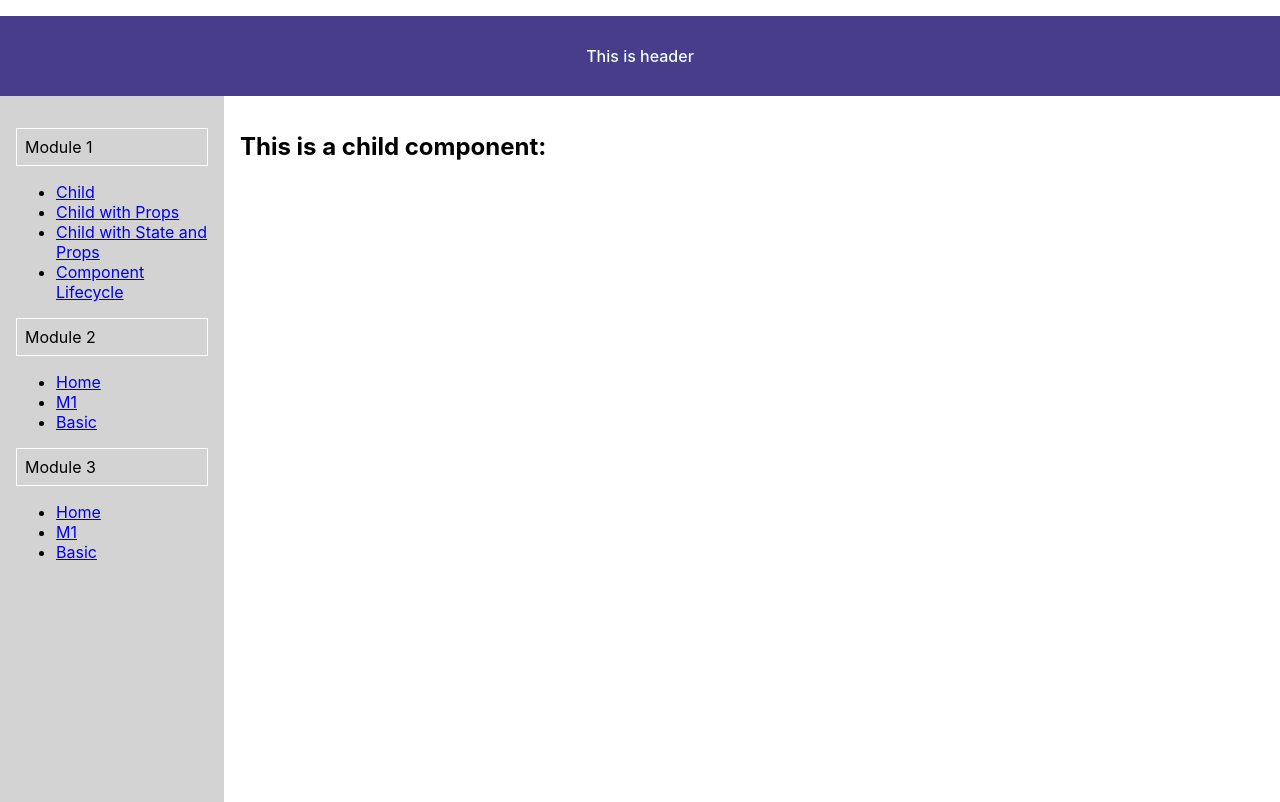
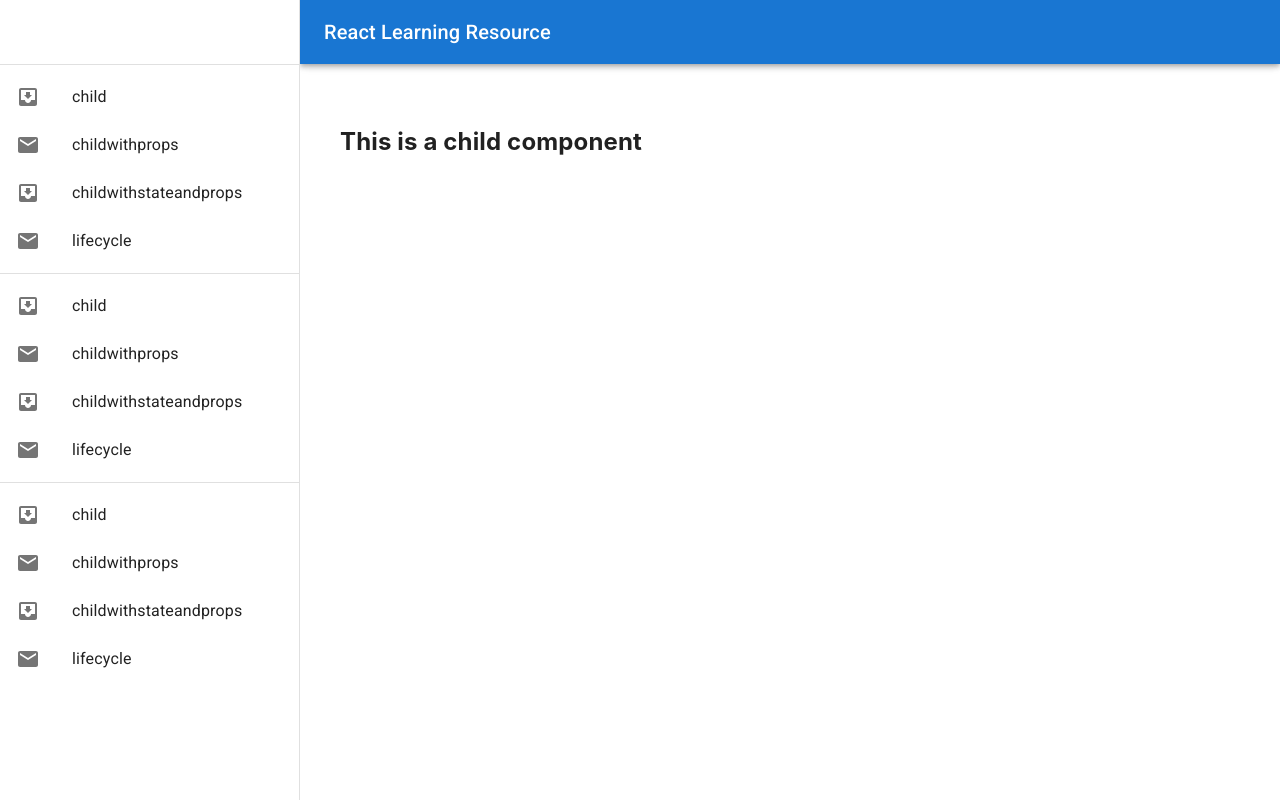
Before and after one commit to Successive-Somesh/react-tutorial, a React (Create React App) app: page / in a window 1280 px wide. Shown: the top 802 px of the page. Built offline with nearby package versions, Linux system fonts and the light colour scheme.

Commit message:
added mui theme

```diff
--- a/package.json
+++ b/package.json
@@ -3,6 +3,11 @@
   "version": "0.1.0",
   "private": true,
   "dependencies": {
+    "@emotion/react": "^11.9.0",
+    "@emotion/styled": "^11.8.1",
+    "@mui/icons-material": "^5.8.3",
+    "@mui/material": "^5.8.3",
+    "@mui/styled-engine-sc": "^5.8.0",
     "@testing-library/jest-dom": "^5.16.4",
     "@testing-library/react": "^13.2.0",
     "@testing-library/user-event": "^13.5.0",
@@ -10,6 +15,7 @@
     "react-dom": "^18.1.0",
     "react-router-dom": "^6.3.0",
     "react-scripts": "5.0.1",
+    "styled-components": "^5.3.5",
     "web-vitals": "^2.1.4"
   },
   "scripts": {
--- a/public/index.html
+++ b/public/index.html
@@ -1,14 +1,12 @@
 <!DOCTYPE html>
 <html lang="en">
+
 <head>
   <meta charset="utf-8" />
   <link rel="icon" href="%PUBLIC_URL%/favicon.ico" />
   <meta name="viewport" content="width=device-width, initial-scale=1" />
   <meta name="theme-color" content="#000000" />
-    <meta
-      name="description"
-      content="Web site created using create-react-app"
-    />
+  <meta name="description" content="Web site created using create-react-app" />
   <link rel="apple-touch-icon" href="%PUBLIC_URL%/logo192.png" />
   <!--
       manifest.json provides metadata used when your web app is installed on a
@@ -24,8 +22,11 @@
       work correctly both with client-side routing and a non-root public URL.
       Learn how to configure a non-root public URL by running `npm run build`.
     -->
+  <link rel="stylesheet" href="https://fonts.googleapis.com/css?family=Roboto:300,400,500,700&display=swap" />
+  <link rel="stylesheet" href="https://fonts.googleapis.com/icon?family=Material+Icons" />
   <title>React App</title>
 </head>
+
 <body>
   <noscript>You need to enable JavaScript to run this app.</noscript>
   <div id="root"></div>
@@ -40,4 +41,5 @@
       To create a production bundle, use `npm run build` or `yarn build`.
     -->
 </body>
+
 </html>
--- a/src/App.js
+++ b/src/App.js
@@ -25,27 +25,98 @@
 import Sidebar from './Layout/Sidebar';
 import Header from './Layout/Header';
 import Footer from './Layout/Footer';
+////////////////////
+import PropTypes from 'prop-types';
+import AppBar from '@mui/material/AppBar';
+import Box from '@mui/material/Box';
+import CssBaseline from '@mui/material/CssBaseline';
+import Divider from '@mui/material/Divider';
+import Drawer from '@mui/material/Drawer';
+import IconButton from '@mui/material/IconButton';
+import InboxIcon from '@mui/icons-material/MoveToInbox';
+import MenuIcon from '@mui/icons-material/Menu';
+import Toolbar from '@mui/material/Toolbar';
+import Typography from '@mui/material/Typography';
+import drawer from './Layout/drawer';
+const drawerWidth = 300;
+
+function App(props) {
+  const { window } = props;
+  const [mobileOpen, setMobileOpen] = React.useState(false);
+
+  const handleDrawerToggle = () => {
+    setMobileOpen(!mobileOpen);
+  };
 
 
-class App extends Component {
-  constructor() {
-    super();
-    this.state = {
-      Appkey: "App Value 1",
-      unmount: false,
-      user: { name: "Somesh", org: "ST" }
-    }
-    //console.log(this);
+  const container = window !== undefined ? () => window().document.body : undefined;
 
-  }
+    return(
+      <Box sx={{ display: 'flex' }}>
+      <CssBaseline />
+      <AppBar
+        position="fixed"
+        sx={{
+          width: { sm: `calc(100% - ${drawerWidth}px)` },
+          ml: { sm: `${drawerWidth}px` },
+        }}
+      >
+        <Toolbar>
+          <IconButton
+            color="inherit"
+            aria-label="open drawer"
+            edge="start"
+            onClick={handleDrawerToggle}
+            sx={{ mr: 2, display: { sm: 'none' } }}
+          >
+            <MenuIcon />
+          </IconButton>
+          <Typography variant="h6" noWrap component="div">
+            React Learning Resource
+          </Typography>
+        </Toolbar>
+      </AppBar>
+      <Box
+        component="nav"
+        sx={{ width: { sm: drawerWidth }, flexShrink: { sm: 0 } }}
+        aria-label="mailbox folders"
+      >
+        {/* The implementation can be swapped with js to avoid SEO duplication of links. */}
+        <Drawer
+          container={container}
+          variant="temporary"
+          open={mobileOpen}
+          onClose={handleDrawerToggle}
+          ModalProps={{
+            keepMounted: true, // Better open performance on mobile.
+          }}
+          sx={{
+            display: { xs: 'block', sm: 'none' },
+            '& .MuiDrawer-paper': { boxSizing: 'border-box', width: drawerWidth },
+          }}
+        >
+          {drawer}
+        </Drawer>
+        <Drawer
+          variant="permanent"
+          sx={{
+            display: { xs: 'none', sm: 'block' },
+            '& .MuiDrawer-paper': { boxSizing: 'border-box', width: drawerWidth },
+          }}
+          open
+        >
+          {drawer}
+        </Drawer>
+      </Box>
+      <Box
+        component="main"
+        sx={{ flexGrow: 1, p: 3, width: { sm: `calc(100% - ${drawerWidth}px)` } }}
+      >
+        <Toolbar />
+        <BrowserRouter>
 
+        <div className='container'>
 
-  render() {
-    return (
-      <BrowserRouter>
-        <Header className="header"/>
-        <div className='container'>
-        <Sidebar className='sidebar'/>
 
         <section className='main' style={{height:'100vh'}}>
           <Routes>
@@ -62,11 +133,16 @@
           </Routes>
         </section>
         </div>
-        <Footer className="footer"/>
+
       </BrowserRouter>
+
+      </Box>
+    </Box>
     );
+}
 
-  }
+App.propTypes = {
+  window: PropTypes.func,
+};
 
-}
 export default App;
--- /dev/null
+++ b/src/Layout/drawer.jsx
@@ -0,0 +1,58 @@
+import Divider from '@mui/material/Divider';
+import InboxIcon from '@mui/icons-material/MoveToInbox';
+import Toolbar from '@mui/material/Toolbar';
+import List from '@mui/material/List';
+import ListItem from '@mui/material/ListItem';
+import ListItemButton from '@mui/material/ListItemButton';
+import ListItemIcon from '@mui/material/ListItemIcon';
+import ListItemText from '@mui/material/ListItemText';
+import MailIcon from '@mui/icons-material/Mail';
+import { Link } from '@mui/material';
+
+
+const drawer = (
+    <div>
+      <Toolbar />
+      <Divider />
+      <List>
+        {['child','childwithprops','childwithstateandprops','lifecycle'].map((text, index) => (
+          <ListItem key={text} disablePadding button component={Link} href={'/m1/'+text}>
+            <ListItemButton>
+              <ListItemIcon>
+                {index % 2 === 0 ? <InboxIcon /> : <MailIcon />}
+              </ListItemIcon>
+              <ListItemText primary={text} />
+            </ListItemButton>
+          </ListItem>
+        ))}
+      </List>
+      <Divider />
+      <List>
+      {['child','childwithprops','childwithstateandprops','lifecycle'].map((text, index) => (
+          <ListItem key={text} disablePadding button component={Link} href={'/m1/'+text}>
+            <ListItemButton>
+              <ListItemIcon>
+                {index % 2 === 0 ? <InboxIcon /> : <MailIcon />}
+              </ListItemIcon>
+              <ListItemText primary={text} />
+            </ListItemButton>
+          </ListItem>
+        ))}
+      </List>
+      <Divider />
+      <List>
+      {['child','childwithprops','childwithstateandprops','lifecycle'].map((text, index) => (
+          <ListItem key={text} disablePadding button component={Link} href={'/m1/'+text}>
+            <ListItemButton>
+              <ListItemIcon>
+                {index % 2 === 0 ? <InboxIcon /> : <MailIcon />}
+              </ListItemIcon>
+              <ListItemText primary={text} />
+            </ListItemButton>
+          </ListItem>
+        ))}
+      </List>
+    </div>
+  );
+
+  export default drawer;
--- /dev/null
+++ b/src/Layout/theme.js
@@ -0,0 +1,31 @@
+import { createTheme } from '@mui/material/styles';
+const theme = createTheme({
+    palette: {
+      primary: {
+        main: 'rgba(47,99,99,1)'
+      }
+    },
+  })
+
+  theme.overrides = {
+    ...theme.overrides,
+    MuiButton: {
+        ...theme.MuiButton,
+        root: {
+           ...theme.root,
+            backgroundColor: theme.palette.primary.main,
+        },
+        label: {
+          ...theme.label,
+          color:theme.palette.primary.contrastText,
+        }
+    },
+    MuiAppBar: {
+        styleOverrides: {
+          colorPrimary: {
+            backgroundColor: 'rgba(47,99,99,1)'
+          }
+        }
+      }
+  }
+export default theme;
--- a/src/components/Child.js
+++ b/src/components/Child.js
@@ -1,12 +1,16 @@
 import React from 'react';
 
-class Child extends React.Component{
-    constructor(abc){
+class Child extends React.Component {
+    constructor(abc) {
         super(abc);
         console.log(this);
     }
-    render(){
-        return <div className={this.props.className || ''}><h2>This is a child component: {this.props.someData}</h2></div>
+    render() {
+        return (
+            <div className={this.props.className || ''}>
+                <h2>This is a child component</h2>
+            </div>
+        );
     }
 }
 
--- a/src/index.js
+++ b/src/index.js
@@ -1,12 +1,17 @@
 import React from 'react';
 import ReactDOM from 'react-dom/client';
+import { StyledEngineProvider } from '@mui/material/styles';
 import './index.css';
 import App from './App';
-
+import { ThemeProvider } from 'styled-components';
+import theme from './Layout/theme';
 
 
 const root = ReactDOM.createRoot(document.getElementById('root'));
 root.render(
-  <>
-    <App />
-  </>);
+  <StyledEngineProvider injectFirst>
+    <ThemeProvider theme={theme}>
+      <App />
+    </ThemeProvider>
+  </StyledEngineProvider>
+);
```
Also changed, not shown: 1 other file (tests, documents, lock files or other folders). Lines whose indentation alone changed are shown as unchanged.
